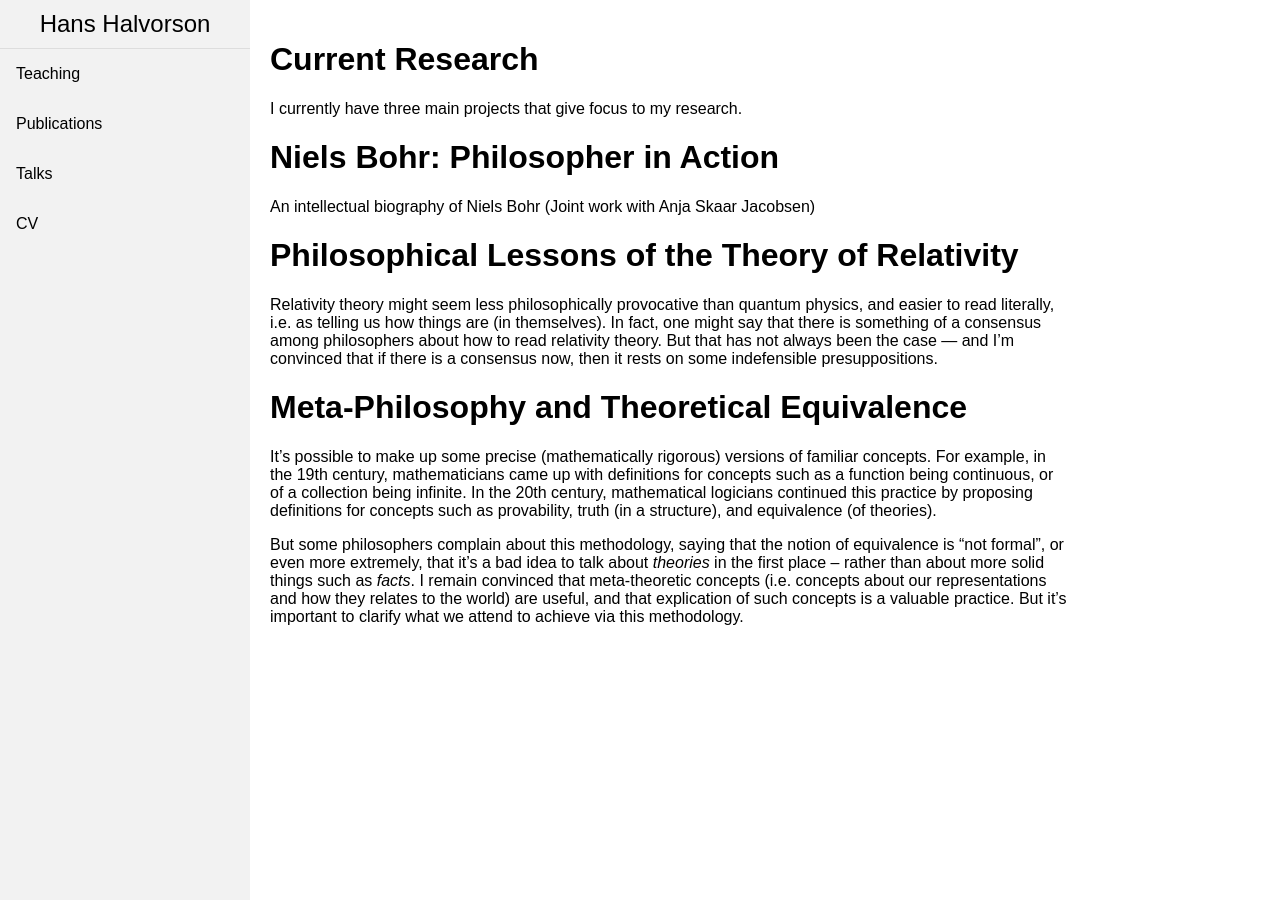
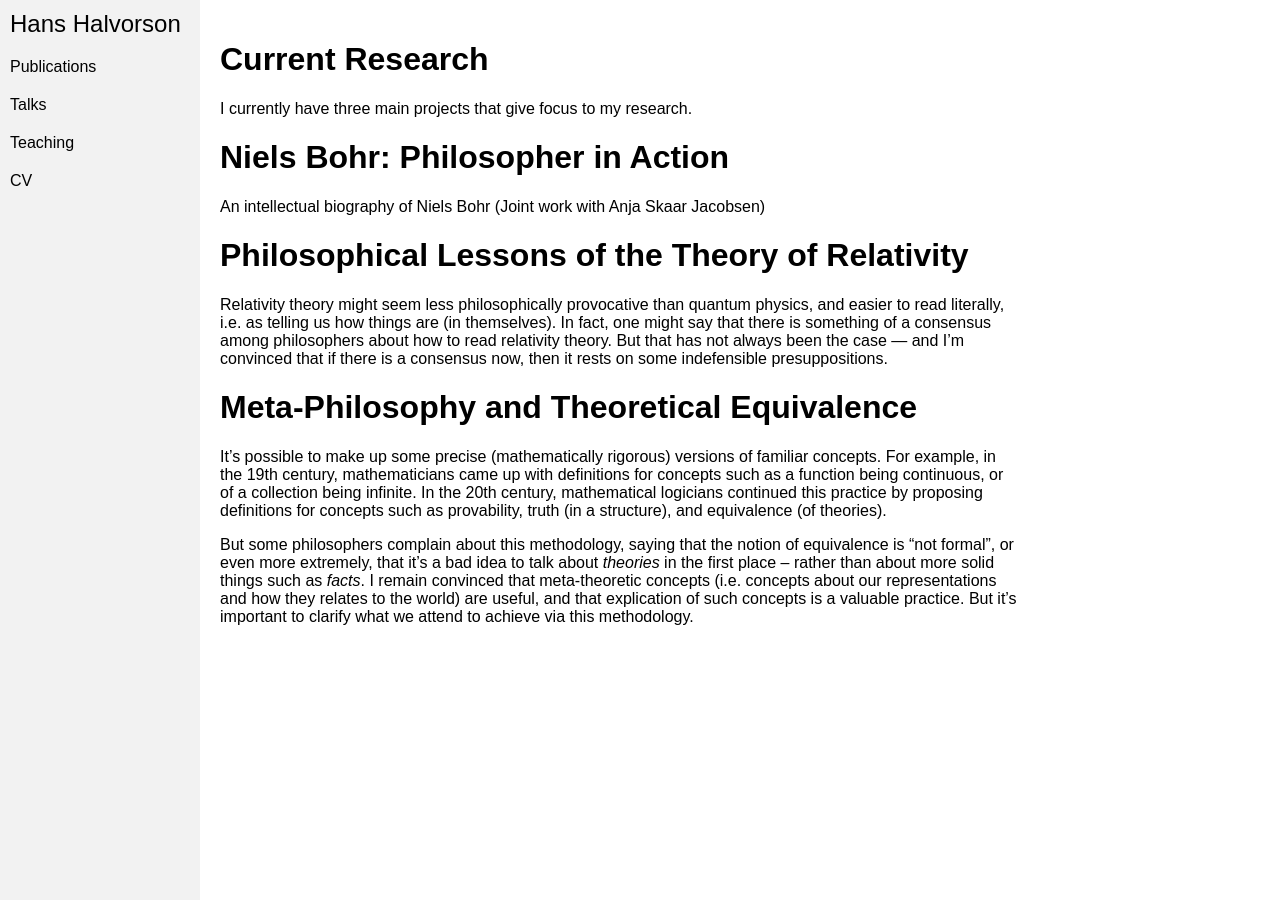
Before and after one commit to hhalvors/hhalvors.github.io, a Jekyll site: the page built from index.md, in a window 1280 px wide. Built offline with Jekyll 4.4.1, drawn with Linux system fonts in a browser that asks for light colours.

Commit message:
fiddling with default.html

```diff
--- a/_layouts/default.html
+++ b/_layouts/default.html
@@ -12,30 +12,25 @@
         }
 	.menu-bar {
 	    background-color: #f2f2f2;
-	    min-width: 250px; /* Adjust as needed */
+	    min-width: 200px; /* Adjust as needed */
 	    height: 100vh;
 	}
 
 	.header {
 	    font-size: 24px; /* Adjust as needed */
-	    text-align: center;
-	    padding: 10px; /* Adjust as needed */
 	    border-bottom: 1px solid #ddd;
 	}
-        .menu-bar a {
+	.menu-bar .header, .menu-bar a {
 	    display: block;
 	    color: black;
-            padding: 16px;
+	    padding: 10px;
 	    text-decoration: none;
+	    margin: 0; /* Resets any default margin */
+	    border: none; /* Resets any default border */
+	    box-sizing: border-box; /* Include padding and border in the element's total width and height */
 	    }
         .menu-bar a:hover {
             background-color: #ddd;
-        }
-        .header {
-            font-size: 24px;
-            text-align: center;
-            padding: 10px;
-            border-bottom: 1px solid #ddd;
         }
 	.content {
 	    padding: 20px; /* Adjust this value as needed */
@@ -47,9 +42,9 @@
 
 <div class="menu-bar">
   <div class="header">Hans Halvorson</div>
-    <a href="teaching.html">Teaching</a>
   <a href="publications.html">Publications</a>
   <a href="talks.html">Talks</a>
+  <a href="teaching.html">Teaching</a>
   <a href="#cv">CV</a>
 </div>
 
```
Lines whose indentation alone changed are shown as unchanged.
